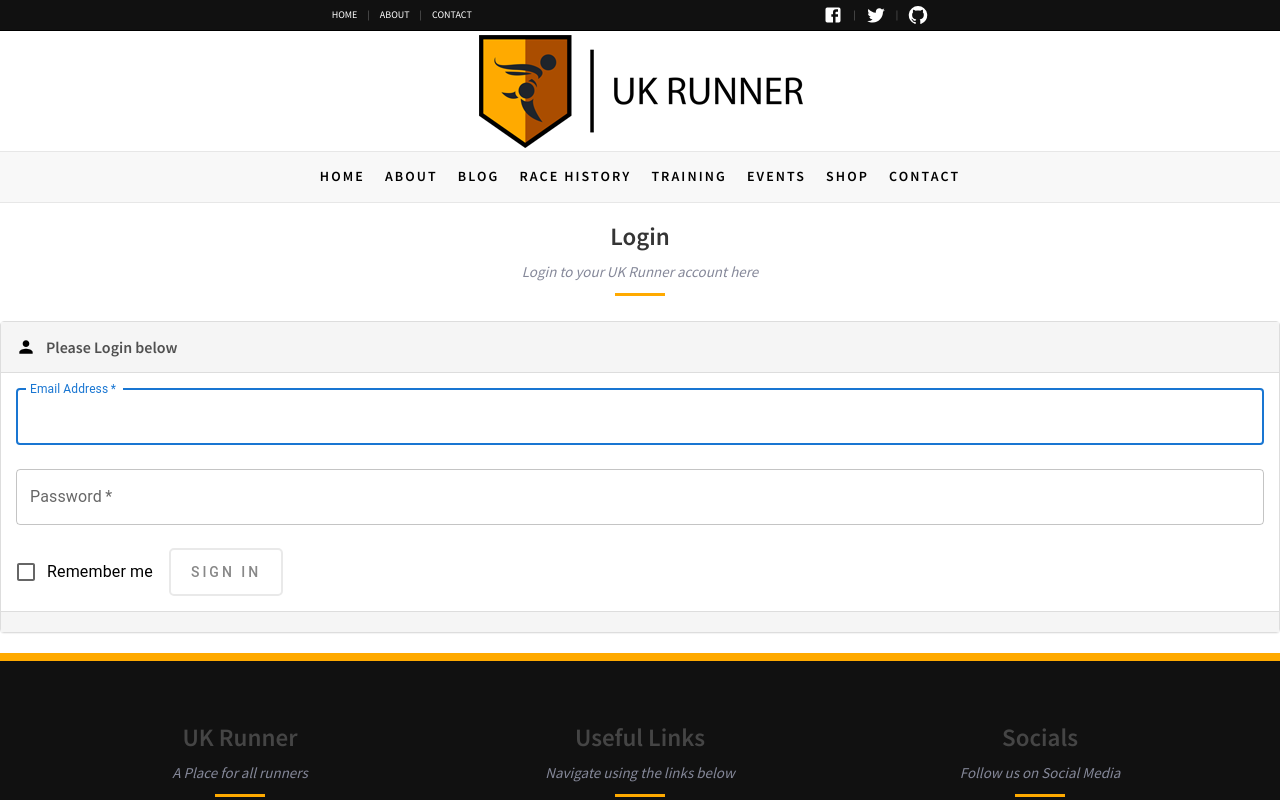
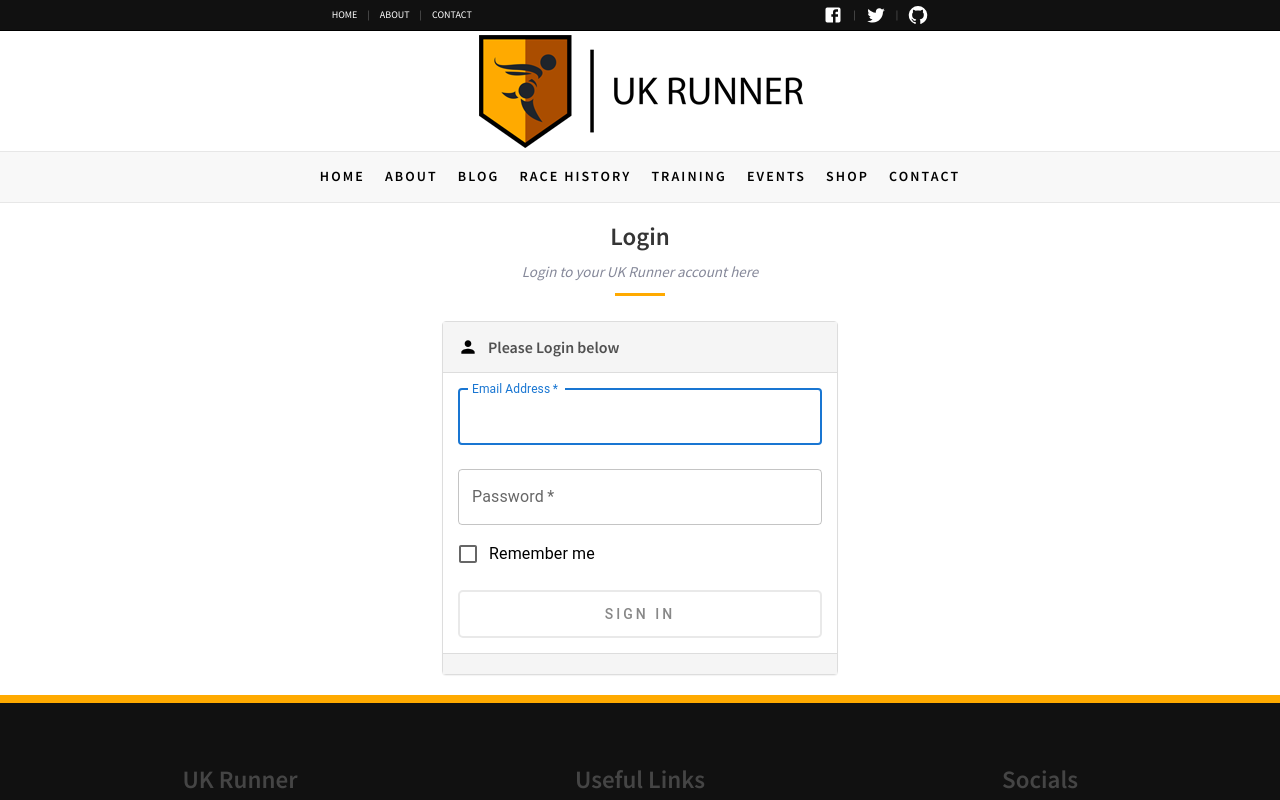
Before and after one commit to Michael-Hutchinson/ukrunner, a React (Vite) app: page /login in a window 1280 px wide. Shown: the top 800 px of the page. Built offline with nearby package versions, Linux system fonts and the light colour scheme; no server answers.

Commit message:
fix: add container back to login form

```diff
--- a/src/pages/Login/Login.tsx
+++ b/src/pages/Login/Login.tsx
@@ -5,6 +5,7 @@ import { useNavigate } from 'react-router-dom';
 import TextField from '@mui/material/TextField';
 import FormControlLabel from '@mui/material/FormControlLabel';
 import Checkbox from '@mui/material/Checkbox';
+import { Container } from '@mui/material';
 import PageWrapper from '../../components/PageWrapper/PageWrapper';
 import { ButtonTypes } from '../../components/shared/Button/Button';
 import Title from '../../components/shared/Title/Title';
@@ -38,6 +39,7 @@ function Login() {
     <PageWrapper title={PageTitles.Login}>
       <>
         <Title h1Text="Login" smallText="Login to your UK Runner account here" />
+        <Container maxWidth="xs">
           <FormWrapper
             icon={Icons.User}
             headerText="Please Login below"
@@ -47,6 +49,7 @@ function Login() {
             }}
             buttonType={ButtonTypes.submit}
             buttonText="Sign in"
+            fullWidth
             error={error ? ErrorMessages[error.code as keyof typeof ErrorMessages] : undefined}
           >
             <>
@@ -82,6 +85,7 @@ function Login() {
               <FormControlLabel control={<Checkbox value="remember" />} label="Remember me" />
             </>
           </FormWrapper>
+        </Container>
       </>
     </PageWrapper>
   );
```
Lines whose indentation alone changed are shown as unchanged.
